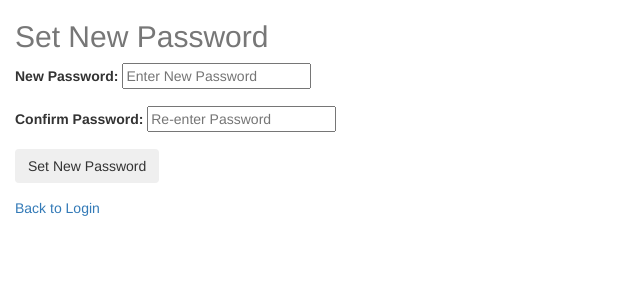
After one commit to surajpatil-20/D-auth, a Django app: page /reset/1/1/ in a window 1280 px wide. The commit adds this page. Shown: the top 300 px of the page, without its empty margins (0-640 px from the left). Run offline with Django 5.2, Linux system fonts and the light colour scheme; some libraries are stand-ins or nearby versions.

Commit message:
added forgot password feature

```diff
--- a/authe/templates/login.html
+++ b/authe/templates/login.html
@@ -24,6 +24,10 @@
             <div class="form-group">
                 <a href="{% url 'signup' %}">Don't have an account?</a>
             </div>
+
+            <div class="form-group">
+                <a href="{% url 'password_reset' %}">Forgot Password?</a>
+            </div>
         </form>
     </div>
   </div>
--- /dev/null
+++ b/authe/templates/password_reset_confirm.html
@@ -0,0 +1,41 @@
+{% extends "base.html" %}
+
+{% block title %}confirm new Password{% endblock %}
+
+{% block content %}
+  <div class="conatiner">
+    <div class="col-sm-6">
+        <h2 class="text-muted">Set New Password</h2>
+        <form method="POST" action={% url 'confirm_password' %}>
+            {% csrf_token %}
+            <div class="form-group">
+                <label for={{ form.password1.id_for_label }}>New Password:</label>
+                <input type ="text" name={{ form.password1.name }} class="form-control" maxlength="150" placeholder="Enter New Password" required>
+                <span class="text-danger">{{ form.password1.errors }}</span>
+            </div>
+
+            <div class="form-group">
+                <label for={{ form.password2.id_for_label }}>Confirm Password:</label>
+                <input type ="text" name={{ form.password2.name }} class="form-control" maxlength="150" placeholder="Re-enter Password" required>
+                <span class="text-danger">{{ form.password2.errors }}</span>
+            </div>
+
+            <div class="form-group">
+                <button type="submit" class="btn btn-dark">Set New Password</button>
+            </div>
+            <div class="form-group">
+                <a href="{% url 'login' %}">Back to Login</a>
+            </div>
+        </form>
+    </div>
+    </div>
+
+            <style>
+                .container{
+                    display:flex;
+                    justify-content:center;
+                    height:100vh;
+                }
+            </style>
+
+{% endblock %}
```
Also changed, not shown: authe/URLs.py (+19 -2 lines), authe/templates/password_reset.html (added, +34 -0 lines), authe/templates/password_reset_complete.html (added, +8 -0 lines), authe/templates/password_reset_done.html (added, +16 -0 lines), authe/views.py (line endings or trailing spaces), db.sqlite3.
